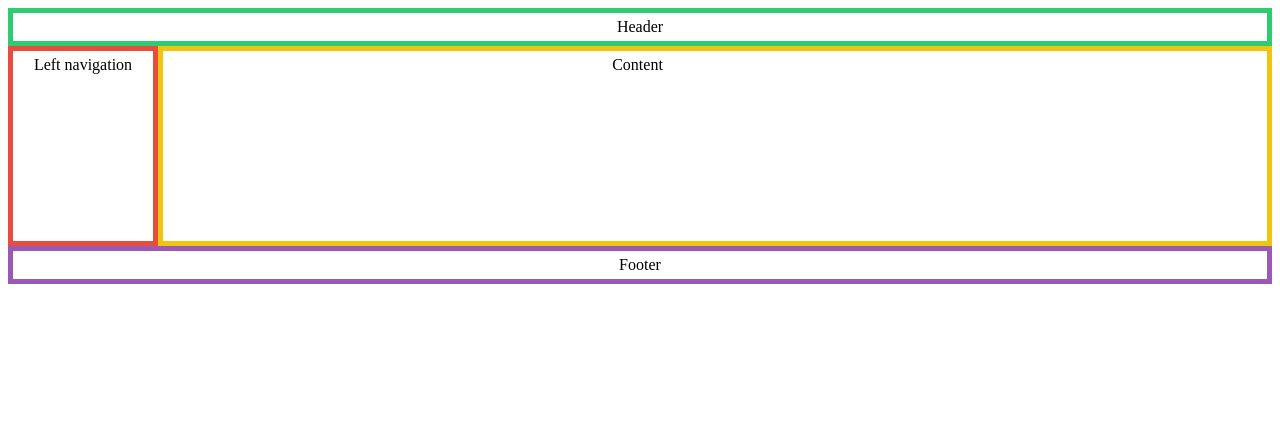
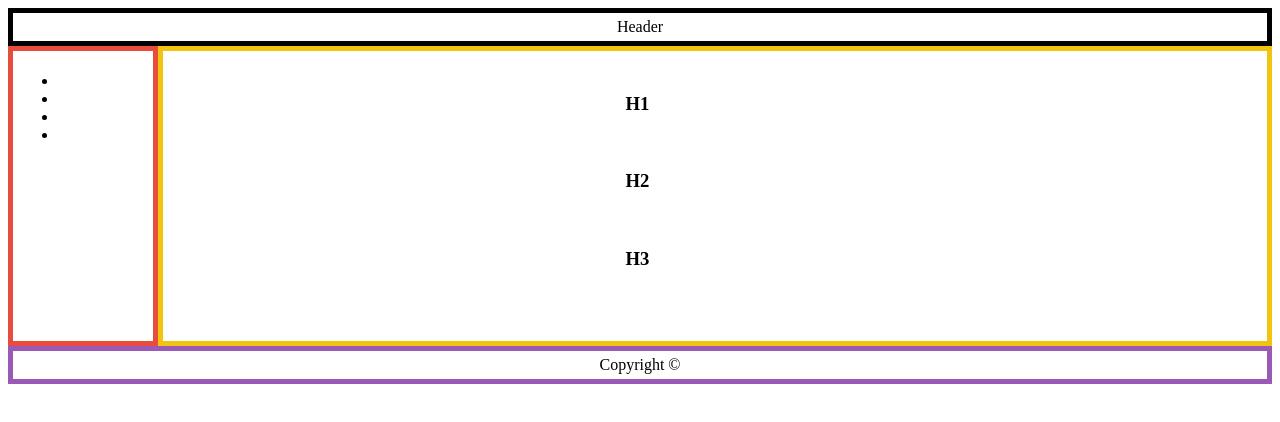
Before and after one commit to Szsz1987/Layout, a website: page src/index.html in a window 1280 px wide. Drawn offline with nearby package versions, Linux system fonts and the light colour scheme; files that its build step writes are made by us from their sources.

Commit message:
Change the tags to semantic tags

```diff
--- a/src/index.html
+++ b/src/index.html
@@ -3,17 +3,43 @@
     <head>
         <meta charset="UTF-8">
         <meta name="viewport" content="width=device-width, initial-scale=1.0">
+        <meta http-equiv="X-UA-Compatible" content="ie=edge">
         <title>Popular layout</title>
         <link rel="stylesheet" href="css/style.css">
     </head>
     <body>
-        <div class="header">Header
-        </div>
-        <div class="container">
-            <div class="nav">Left navigation</div>
-            <div class="content">Content</div>
-        </div>
-        <div class="footer">Footer
-        </div>
+        <header>Header
+        </header>
+        <aside>
+            <nav>
+                <ul>
+                    <li></li>
+                    <li></li>
+                    <li></li>
+                    <li></li>
+                </ul>
+            </nav>
+        </aside>
+        <main>
+            <section>
+                <article>
+                    <img src="#" title="" alt="">
+                    <h1>H1</h1>
+                    <p></p>
+                </article>
+                <article>
+                    <img src="#" title="" alt="">
+                    <h1>H2</h1>
+                    <p></p>
+                </article>
+                <article>
+                    <img src="#" title="" alt="">
+                    <h1>H3</h1>
+                    <p></p>
+                </article>
+            </section>
+        </main>
+        <footer>Copyright ©</footer>
+      <script src="js/script.js"></script>
     </body>
 </html>
--- a/src/sass/style.scss
+++ b/src/sass/style.scss
@@ -1,34 +1,29 @@
-div {
-  border-width: 5px;
-  border-style: solid;
+header, aside, nav, main, footer {
+  border: 5px solid;
   padding: 5px;
   box-sizing: border-box;
   text-align: center;
 }
 
-.header {
-  border-color: #2ecc71;
-}
-
-.container {
+aside {
   border: none;
   padding: 0;
 }
 
-.nav {
+nav {
   border-color: #e74c3c;
   float: left;
   width: 150px;
-  height: 200px;
+  height: 300px;
 }
 
-.content {
+main {
   border-color: #f1c40f;
   margin-left: 150px;
-  height: 200px;
+  height: 300px;
   padding-right: 160px;
 }
 
-.footer {
+footer {
   border-color: #9b59b6;
 }
```
